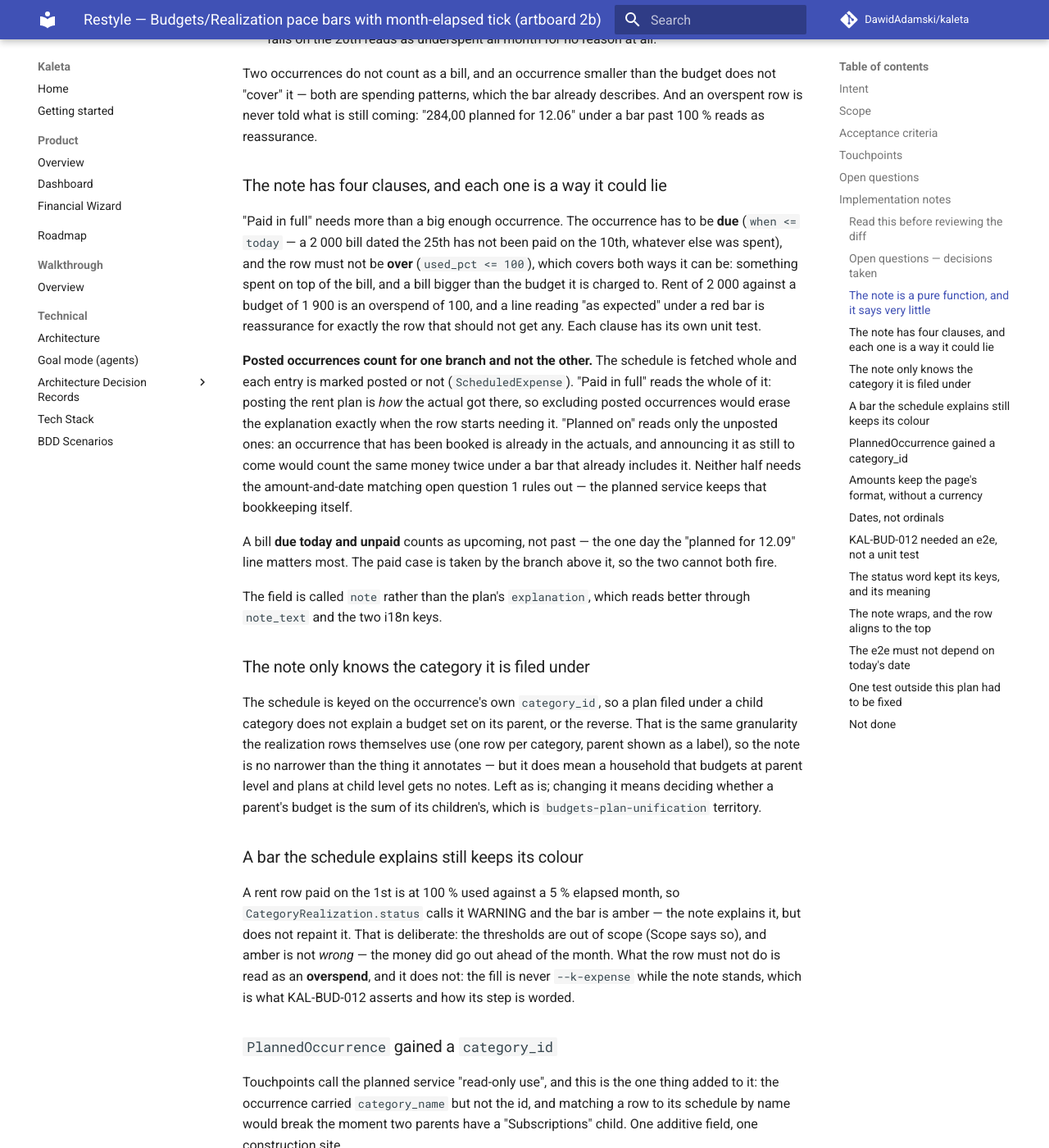
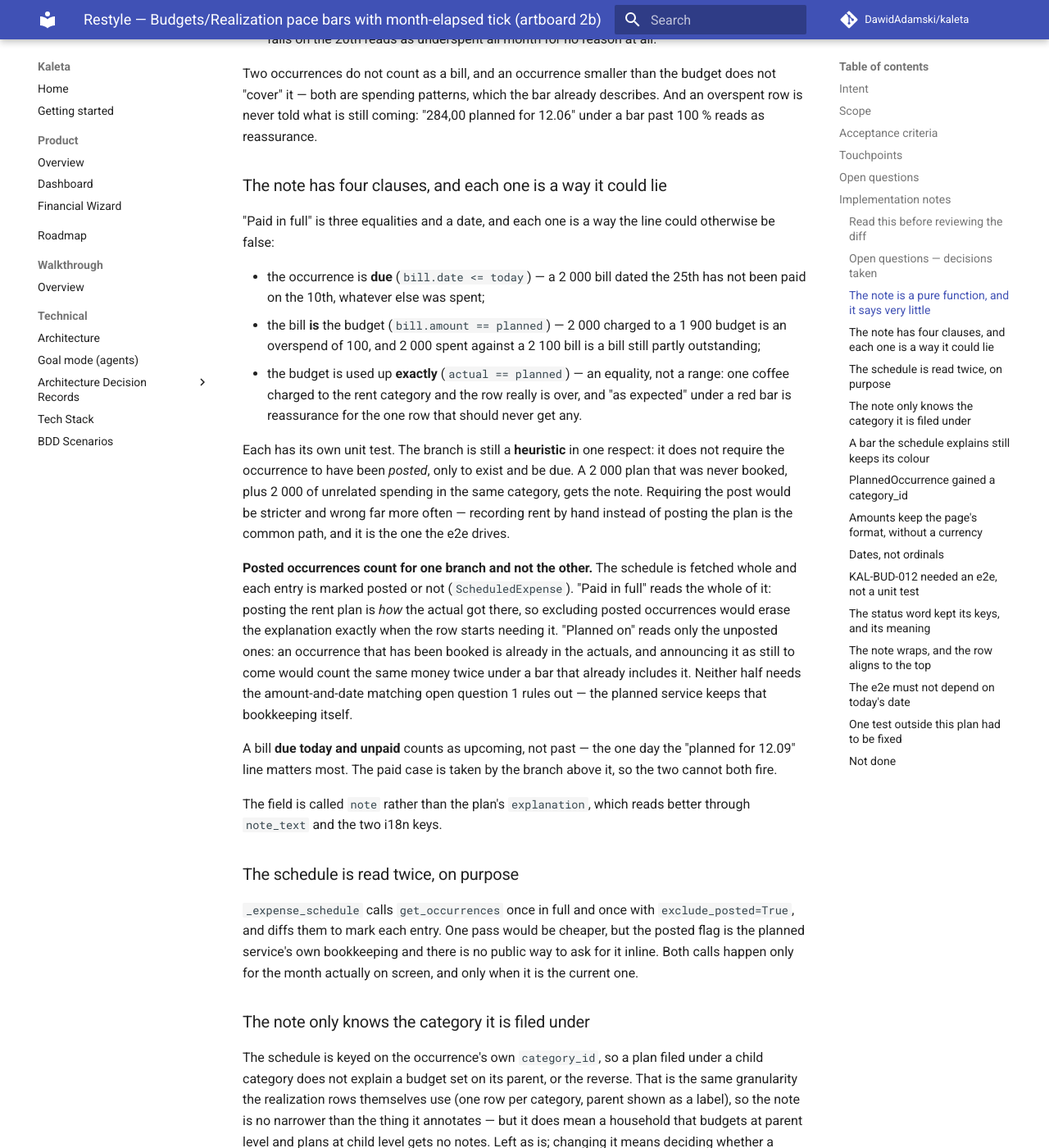
Before and after one commit to DawidAdamski/kaleta, an MkDocs documentation site: the page built from docs/plans/restyle-budgets-pace-bars.md, in a window 1280 px wide and 1400 px high, scrolled down 2855 px. Shown: the whole window at 82% size. Built offline with MkDocs 1.6.1 and Material for MkDocs 9.7.7, drawn with Linux system fonts in a browser that asks for light colours; comment, search, counter and statistics services are not loaded; some of the changed text lies outside the part shown.

Commit message:
fix(budgets): a bill larger than its budget was not paid in full either
"Paid in full" accepted any bill at least as large as the budget, so a
2 100 bill with 2 000 spent against a 2 000 budget claimed to be settled
when 100 of it was still outstanding. The bill has to *be* the budget.

Also: the plan the rent e2e seeds is a one-off, so it stops spilling into
every later test that reads the schedule; both e2e tests read the date
themselves rather than at import, so a run crossing midnight cannot
assert the tick against yesterday; the "planned on" line asserts it has
an amount instead of defaulting to 0.00; and KAL-BUD-012's first step
claims only what its e2e can show on any day of the month.

Co-Authored-By: Claude Opus 5 (1M context) <noreply@anthropic.com>
Claude-Session: https://claude.ai/code/session_0152AYpRfMD2oD5sjv3sg3qi

```diff
--- a/docs/plans/restyle-budgets-pace-bars.md
+++ b/docs/plans/restyle-budgets-pace-bars.md
@@ -132,14 +132,25 @@ already describes. And an overspent row is never told what is still coming:
 
 ### The note has four clauses, and each one is a way it could lie
 
-"Paid in full" needs more than a big enough occurrence. The occurrence has
-to be **due** (`when <= today` — a 2 000 bill dated the 25th has not been
-paid on the 10th, whatever else was spent), and the row must not be **over**
-(`used_pct <= 100`), which covers both ways it can be: something spent on
-top of the bill, and a bill bigger than the budget it is charged to. Rent of
-2 000 against a budget of 1 900 is an overspend of 100, and a line reading
-"as expected" under a red bar is reassurance for exactly the row that should
-not get any. Each clause has its own unit test.
+"Paid in full" is three equalities and a date, and each one is a way the
+line could otherwise be false:
+
+- the occurrence is **due** (`bill.date <= today`) — a 2 000 bill dated the
+  25th has not been paid on the 10th, whatever else was spent;
+- the bill **is** the budget (`bill.amount == planned`) — 2 000 charged to a
+  1 900 budget is an overspend of 100, and 2 000 spent against a 2 100 bill
+  is a bill still partly outstanding;
+- the budget is used up **exactly** (`actual == planned`) — an equality, not
+  a range: one coffee charged to the rent category and the row really is
+  over, and "as expected" under a red bar is reassurance for the one row
+  that should never get any.
+
+Each has its own unit test. The branch is still a **heuristic** in one
+respect: it does not require the occurrence to have been *posted*, only to
+exist and be due. A 2 000 plan that was never booked, plus 2 000 of
+unrelated spending in the same category, gets the note. Requiring the post
+would be stricter and wrong far more often — recording rent by hand instead
+of posting the plan is the common path, and it is the one the e2e drives.
 
 **Posted occurrences count for one branch and not the other.** The schedule
 is fetched whole and each entry is marked posted or not
@@ -158,6 +169,14 @@ branch above it, so the two cannot both fire.
 
 The field is called `note` rather than the plan's `explanation`, which reads
 better through `note_text` and the two i18n keys.
+
+### The schedule is read twice, on purpose
+
+`_expense_schedule` calls `get_occurrences` once in full and once with
+`exclude_posted=True`, and diffs them to mark each entry. One pass would be
+cheaper, but the posted flag is the planned service's own bookkeeping and
+there is no public way to ask for it inline. Both calls happen only for the
+month actually on screen, and only when it is the current one.
 
 ### The note only knows the category it is filed under
 
@@ -208,7 +227,7 @@ restyled ledger uses, and the natural one in Polish.
 The plan tags it "@automated via unit test on the service note", but
 `scripts/spec_coverage.py` only scans `tests/e2e` and `tests/integration`;
 a `Covers:` in `tests/unit` counts for nothing. The pure rule still has its
-unit tests (eight of them) and the wiring has two more, but the scenario is
+unit tests (sixteen of them) and the wiring has three more, but the scenario is
 carried by `tests/e2e/test_budget_realization.py`.
 
 `KAL-BUD-013` is new and not in the plan: replacing the status word with a
```
Also changed, not shown: docs/bdd.md (+1 -1 lines), 4 other files.
